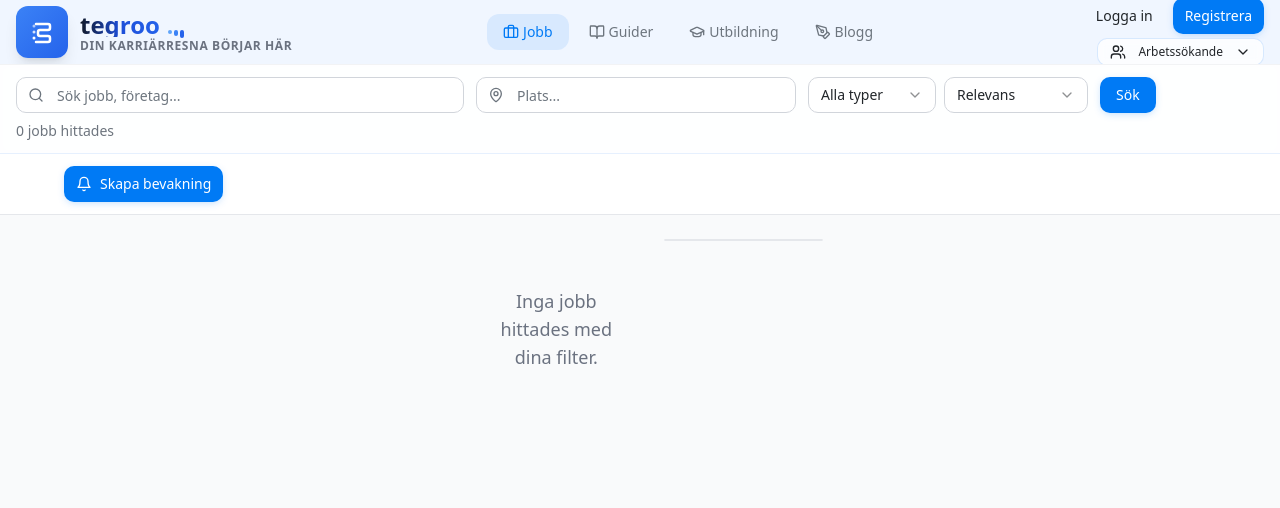
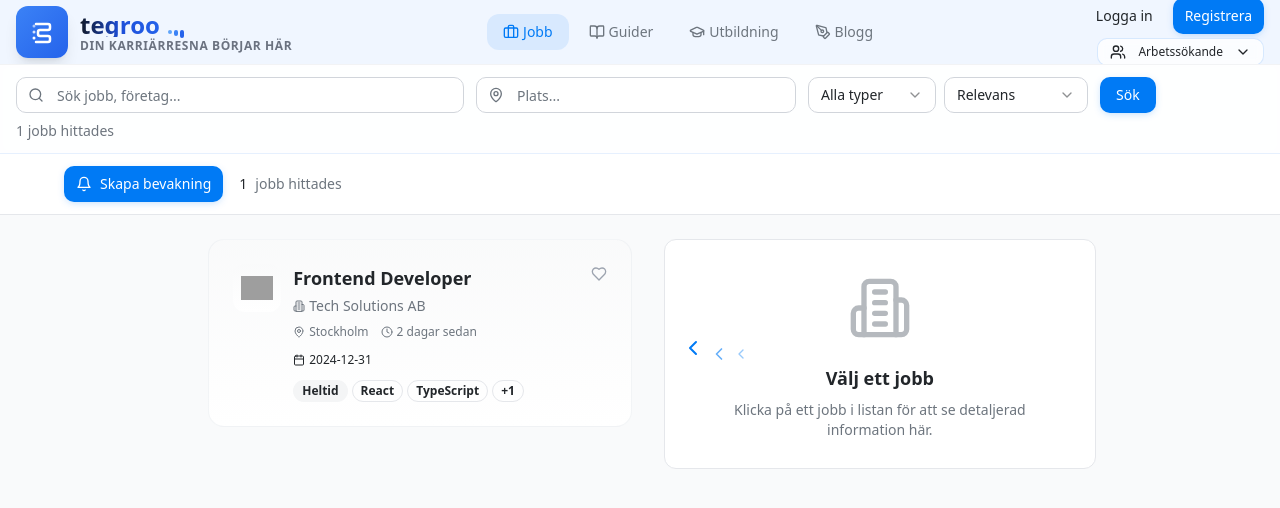
Before and after one commit to ayub174/stegroo, a React (Vite) app: page /jobs in a window 1280 px wide. Shown: the top 508 px of the page. Built offline with nearby package versions, Linux system fonts and the light colour scheme; grey boxes are pictures that could not be loaded.

Commit message:
Add test job listing

```diff
--- a/src/pages/Jobs.tsx
+++ b/src/pages/Jobs.tsx
@@ -32,7 +32,20 @@ const allJobs: Array<{
   tags: string[];
   logo: string;
   description: string;
-}> = [];
+}> = [
+  {
+    id: "1",
+    title: "Frontend Developer",
+    company: "Tech Solutions AB",
+    location: "Stockholm",
+    deadline: "2024-12-31",
+    type: "Heltid",
+    timePosted: "2 dagar sedan",
+    tags: ["React", "TypeScript", "JavaScript"],
+    logo: "TS",
+    description: "Vi söker en erfaren Frontend Developer som vill arbeta med moderna teknologier som React och TypeScript. Du kommer att vara en del av vårt utvecklingsteam och bidra till att bygga användarcentrerade webbapplikationer."
+  }
+];
 
 const Jobs = () => {
   const [searchParams] = useSearchParams();
```
